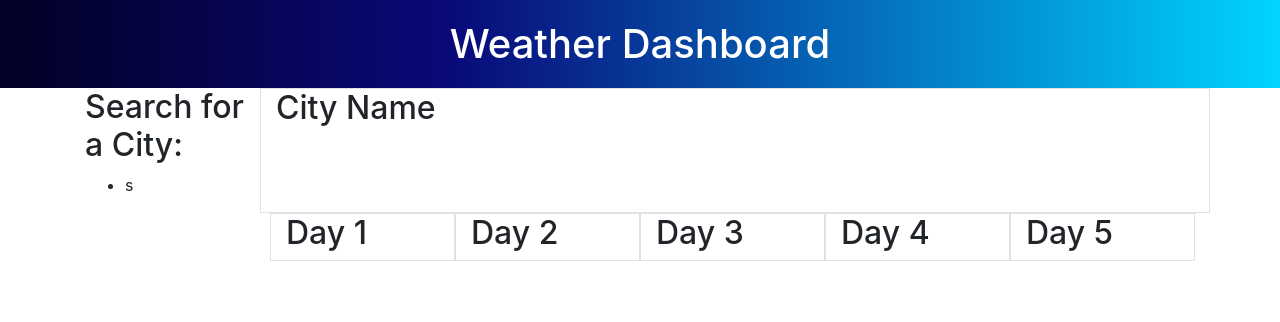
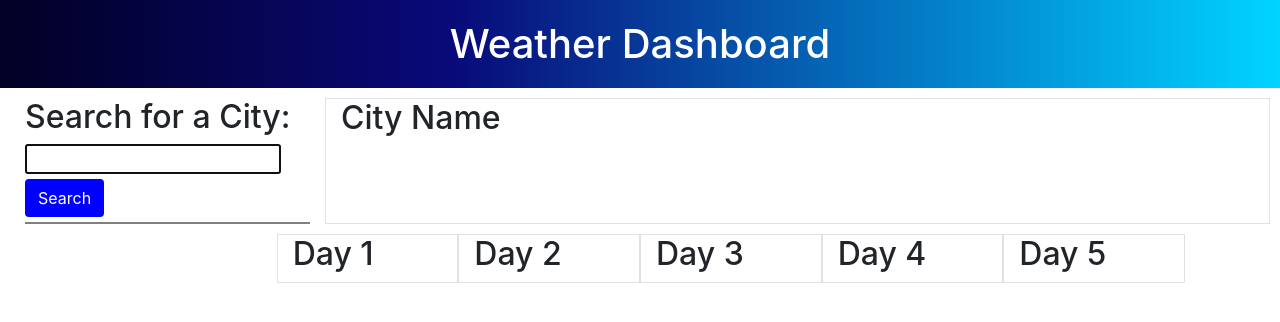
Before and after one commit to cmerrym1/Weather-App, a plain HTML site: page index.html in a window 1280 px wide. Drawn offline with nearby package versions, Linux system fonts and the light colour scheme; no server answers.

Commit message:
api call successful

```diff
--- a/assets/css/style.css
+++ b/assets/css/style.css
@@ -23,3 +23,18 @@ h1 {
 .border {
     border: 1px solid black;
 }
+
+.btn {
+    background-color: blue;
+    margin: 5px 0px;
+    color: white;
+    text-align: center;
+}
+
+.search {
+    border-bottom: 2px solid grey;
+}
+
+.row {
+    margin: 10px;
+}
--- a/assets/js/homepage.js
+++ b/assets/js/homepage.js
@@ -1,9 +1,14 @@
-const apiKey = "60a440d89263b43b0c735288b5181bda"
-var lat = "40.9009"
-var lon = "80.8568"
+const apiKey = "60a440d89263b43b0c735288b5181bda";
+var city = "Cleveland"
+var state = "Oh"
 
-var getWeather = function() {
-    fetch("https://api.openweathermap.org/data/2.5/weather?lat={lat}&lon={lon}&appid={apiKey}");
-  };
 
-  getWeather();
+var getLocation = function() {
+    var response = fetch("https://api.openweathermap.org/data/2.5/weather?lang=en&units=imperial&q=" + city + "&state=" + state + "&appid=" + apiKey).then(function(response) {
+    response.json().then(function(data) {
+      console.log(data);
+    });
+  });
+};
+
+  getLocation();
--- a/index.html
+++ b/index.html
@@ -6,7 +6,7 @@
     <meta name="viewport" content="width=device-width, initial-scale=1.0">
     <title>Weather App</title>
     <link rel="stylesheet" href="https://stackpath.bootstrapcdn.com/bootstrap/4.3.1/css/bootstrap.min.css"/>
-     <link rel="stylesheet" href="./assets/css/style.css">
+    <link rel="stylesheet" href="./assets/css/style.css">
 </head>
 <body>
     <header>
@@ -17,16 +17,17 @@
         </div>
     </header>
 
-    <div class="container">
+    <main class="flex-column min-100-vh">
         <div class="row">
-            <div class="col-sm-2">
+            <div class="col-sm-3">
                 <h2>Search for a City:</h2>
-                <ul>
-                    <li>s</li>
-                </ul>
+                <form id ="user-form" class="search">
+                    <input city="cityname" id="cityname" type="text" autofocus="true" class="form-input" />
+                    <button type="submit" class="btn">Search</button>
+                </form>
             </div>
 
-            <div class="col-sm-10 border">
+            <div class="col-sm-9 border">
                 <h2>City Name</h2>
             </div>
         </div>
@@ -50,6 +51,7 @@
                 </div>
             </div>
         </div>
+    </main>
 
 
 
```
